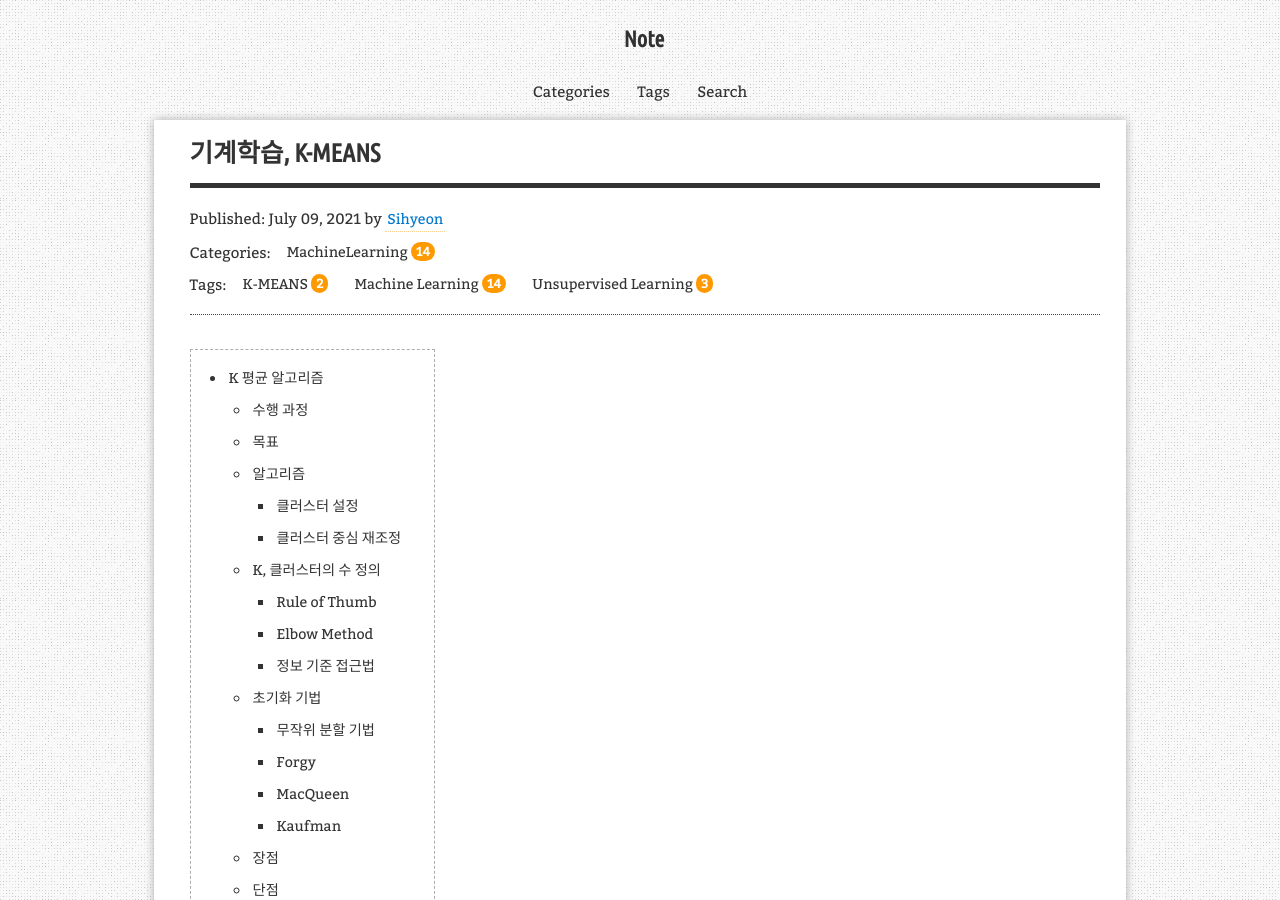
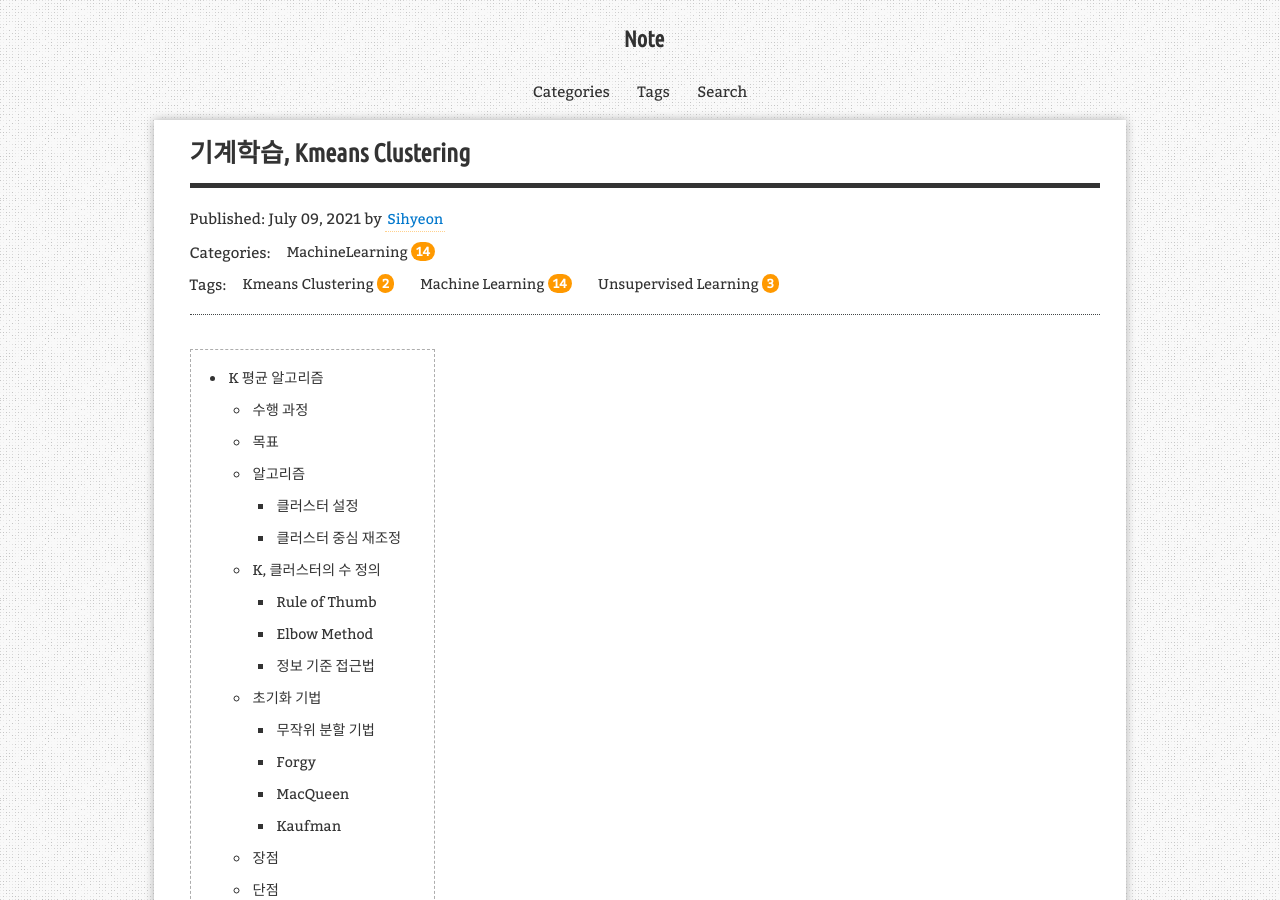
Before and after one commit to aristohyun/aristohyun.github.io, a Jekyll site: the page built from _posts/2021-07-09-KMEANS.md, in a window 1280 px wide and 900 px high. Built offline with Jekyll 4.4.1, drawn with Linux system fonts in a browser that asks for light colours; formulas are drawn with MathJax 3; comment, search, counter and statistics services are not loaded.

Commit message:
Update 2021-07-09-KMEANS.md

```diff
--- a/_posts/2021-07-09-KMEANS.md
+++ b/_posts/2021-07-09-KMEANS.md
@@ -1,9 +1,9 @@
 ---
 layout: post
-title: "기계학습, K-MEANS"
+title: "기계학습, Kmeans Clustering"
 description: "KMEANS, k-평균 알고리즘"
 categories: [MachineLearning]
-tags: [Machine Learning, Unsupervised Learning, K-MEANS]
+tags: [Machine Learning, Unsupervised Learning, Kmeans Clustering]
 use_math: true
 redirect_from:
   - /2021/07/09/
```
